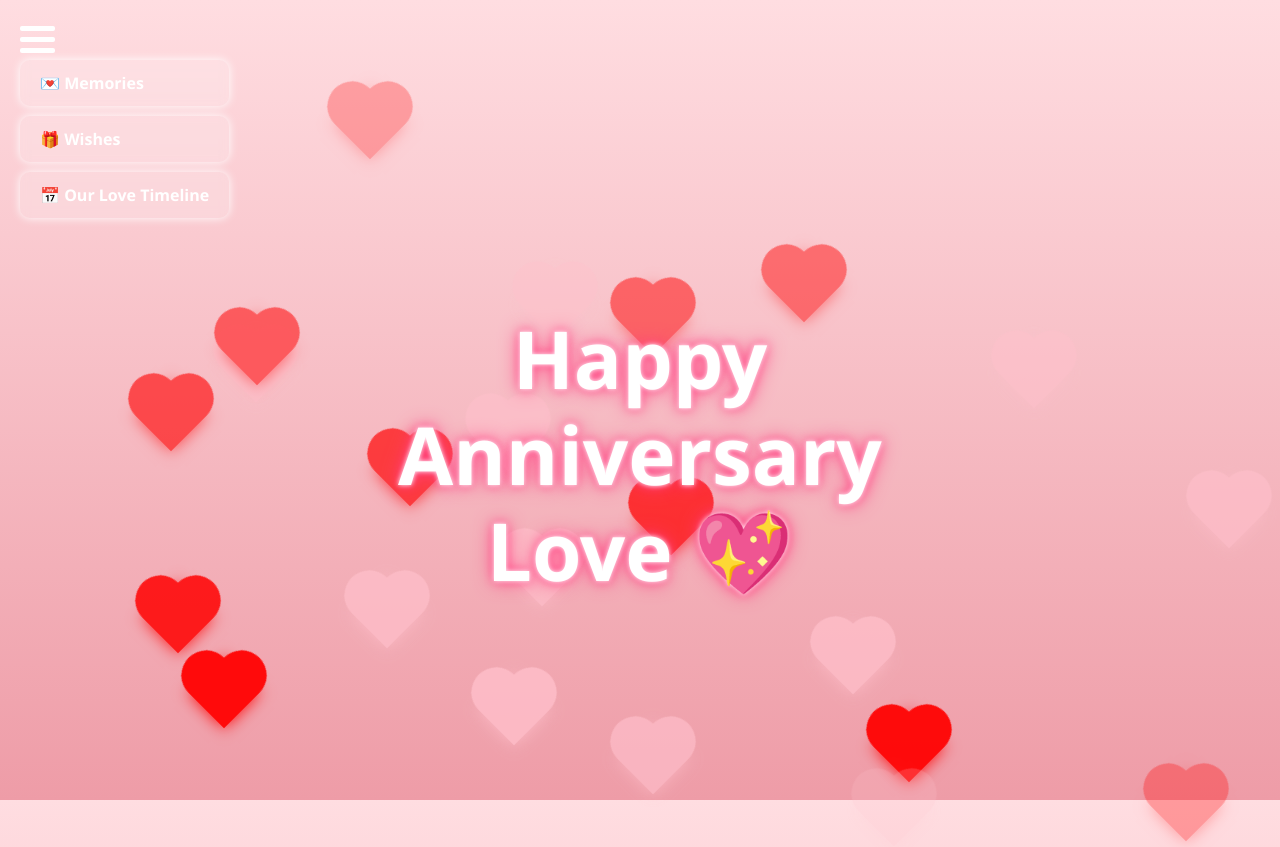
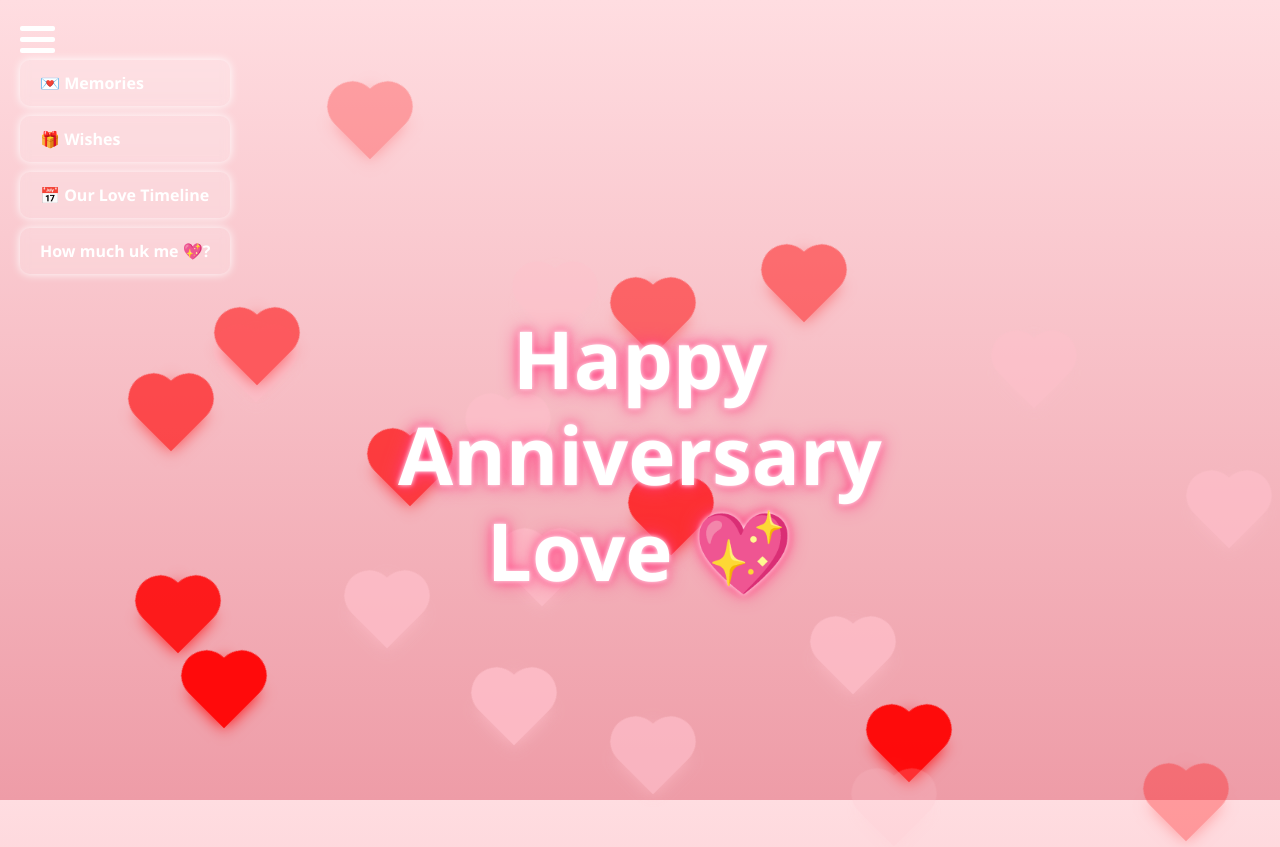
Before and after one commit to Nikhil-2510/Anniversary_Website, a plain HTML site: page home.html in a window 1280 px wide. Both pictures are taken after a click on the element 37 px from the left and 35 px from the top of the page. Drawn offline with Linux system fonts and the light colour scheme.

Commit message:
Update home.html

```diff
--- a/home.html
+++ b/home.html
@@ -128,6 +128,7 @@
     <a href="memories.html">💌 Memories</a>
     <a href="wishes.html">🎁 Wishes</a>
     <a href="timeline.html">📅 Our Love Timeline</a>
+    <a href="quiz.html">How much uk me 💖?</a>
   </div>
   <h1>Happy Anniversary Love 💖</h1>
 </div>
```
